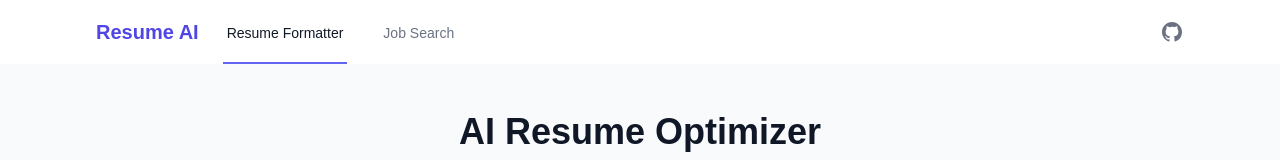
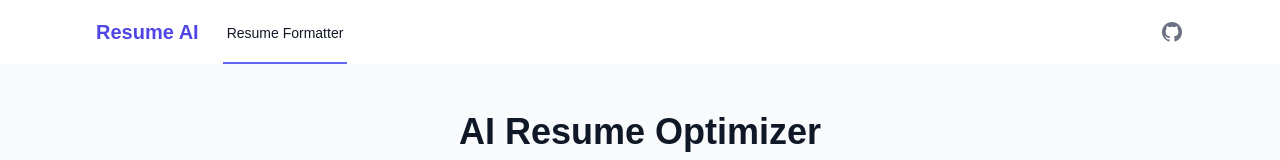
Before and after one commit to Simplemart17/resume_ai, a Next.js app: page / in a window 1280 px wide. Shown: the top 160 px of the page. Built offline with nearby package versions, Linux system fonts and the light colour scheme.

Commit message:
remove job search link and update GitHub URL in navigation

```diff
--- a/src/components/Navigation.tsx
+++ b/src/components/Navigation.tsx
@@ -28,22 +28,11 @@ export function Navigation() {
               >
                 Resume Formatter
               </Link>
-              <Link
-                href="/search-jobs"
-                className={`inline-flex items-center px-1 pt-1 border-b-2 text-sm font-medium ${
-                  pathname === '/search-jobs'
-                    ? 'border-indigo-500 text-gray-900'
-                    : 'border-transparent text-gray-500 hover:border-gray-300 hover:text-gray-700'
-                }`}
-                style={pathname === '/search-jobs' ? { borderColor: '#6366f1', color: '#111827' } : {}}
-              >
-                Job Search
-              </Link>
             </div>
           </div>
           <div className="hidden sm:ml-6 sm:flex sm:items-center">
             <a
-              href="https://github.com/yourusername/resume-ai"
+              href="https://github.com/simplemart17/resume_ai"
               target="_blank"
               rel="noopener noreferrer"
               className="text-gray-500 hover:text-gray-700"
```
